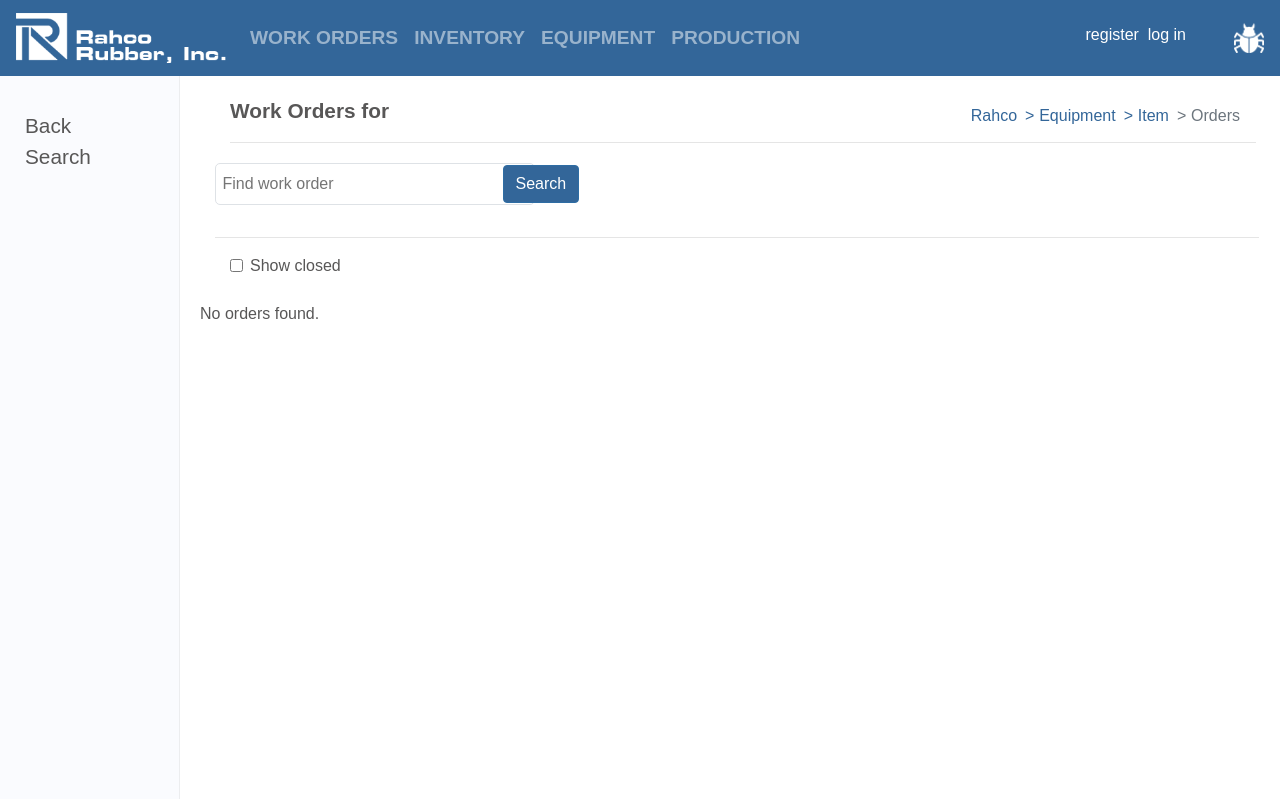
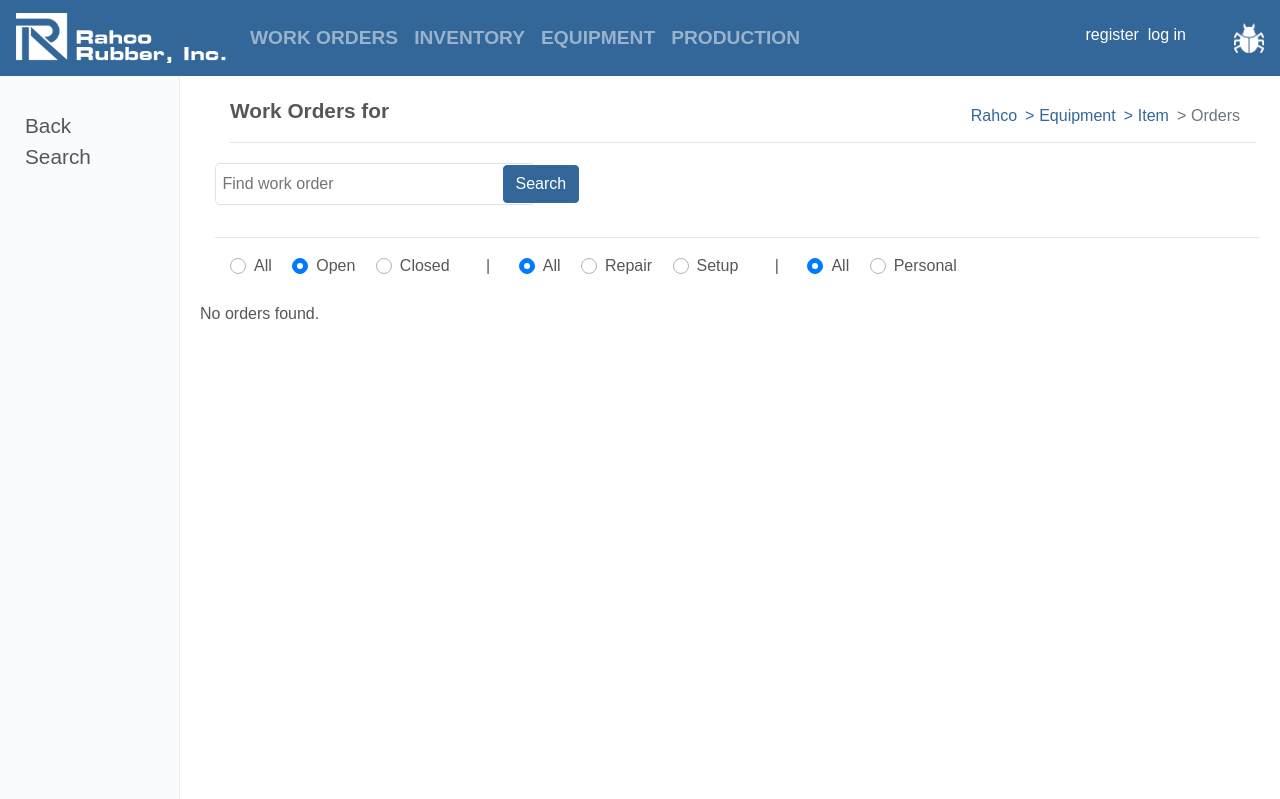
Before and after one commit to gunnerson/zERP, a Django app: template mtn/templates/mtn/order_list.html in a window 1280 px wide. Shown: the top 799 px of the page. Run offline with Django 3.2, Linux system fonts and the light colour scheme; the template is opened without the code that fills it, so the values that code supplies are empty; parts of the project's set-up code (start-up, migrations or seed data) failed here and were passed over; some libraries are stand-ins or nearby versions.

Commit message:
order list filters

```diff
--- a/mtn/templates/mtn/order_list.html
+++ b/mtn/templates/mtn/order_list.html
@@ -7,6 +7,19 @@
 
     $("#checkbox-container :checkbox").change(function() {
       document.getElementById('selectform').submit();
+    });
+
+    $("#checkbox-container :radio").change(function() {
+      document.getElementById('selectform').submit();
+    });
+
+    $("#searchButton").click(function() {
+      if($("#collapseSearch").is(":visible")){
+        $("#query").val('');
+        document.getElementById('selectform').submit();
+      } else {
+        $("#collapseSearch").show("slow");
+      }
     });
 
   {% endblock %}
@@ -25,7 +38,7 @@
       </li>
     {% endif %}
     <li>
-        <a class="side-menu-link" role="button" id="searchButton">Search</a>
+      <a class="side-menu-link" role="button" id="searchButton">Search</a>
     </li>
   </ul>
 
@@ -62,7 +75,6 @@
 {% block content %}
 
   <form method="GET" action="" id="selectform">
-
     <div class="{{ search_exp }}" id="collapseSearch">
       <div class="form-row">
         <div class="form-group col-3 align-self-center">
@@ -81,14 +93,53 @@
       {% endif %}
       <hr />
     </div>
-
     <div class="container mx-0" id="checkbox-container">
-      <div class="form-check">
-        <input type="checkbox" class="form-check-input" name="closed" id="closed" {% if closed %}checked{% endif %}>
-        <label class="form-check-label" for="closed">Show closed</label>
+      <div class="custom-control custom-radio custom-control-inline">
+        <input type="radio" id="customRadioInline7" name="closed" class="custom-control-input" value="off" {% if closed == 'off' %}checked{% endif %}>
+        <label class="custom-control-label" for="customRadioInline7">All</label>
       </div>
+      <div class="custom-control custom-radio custom-control-inline">
+        <input type="radio" id="customRadioInline8" name="closed" class="custom-control-input"  {% if closed != 'off' and closed != 'yes' %}checked{% endif %}>
+        <label class="custom-control-label" for="customRadioInline8">Open</label>
+      </div>
+      <div class="custom-control custom-radio custom-control-inline">
+        <input type="radio" id="customRadioInline9" name="closed" class="custom-control-input" value="yes" {% if closed == 'yes' %}checked{% endif %}>
+        <label class="custom-control-label" for="customRadioInline9">Closed</label>
+      </div>
+      <span class="ml-3 mr-4">|</span>
+      <div class="custom-control custom-radio custom-control-inline">
+        <input type="radio" id="customRadioInline6" name="ordertype" class="custom-control-input" {% if ordertype != 'repair' and ordertype != 'setup' %}checked{% endif %}>
+        <label class="custom-control-label" for="customRadioInline6">All</label>
+      </div>
+      <div class="custom-control custom-radio custom-control-inline">
+        <input type="radio" id="customRadioInline4" name="ordertype" class="custom-control-input" value="repair" {% if ordertype == 'repair' %}checked{% endif %}>
+        <label class="custom-control-label" for="customRadioInline4">Repair</label>
+      </div>
+      <div class="custom-control custom-radio custom-control-inline">
+        <input type="radio" id="customRadioInline5" name="ordertype" class="custom-control-input" value="setup" {% if ordertype == 'setup' %}checked{% endif %}>
+        <label class="custom-control-label" for="customRadioInline5">Setup</label>
+      </div>
+      <span class="ml-3 mr-4">|</span>
+      <div class="custom-control custom-radio custom-control-inline">
+        <input type="radio" id="customRadioInline1" name="lead" class="custom-control-input" {% if lead != 'personal' and lead != 'personal2' and lead != 'unassigned' %}checked{% endif %}>
+        <label class="custom-control-label" for="customRadioInline1">All</label>
+      </div>
+      {% if request.user|has_group:"maintenance" %}
+        <div class="custom-control custom-radio custom-control-inline">
+          <input type="radio" id="customRadioInline2" name="lead" class="custom-control-input" value="personal" {% if lead == 'personal' %}checked{% endif %}>
+          <label class="custom-control-label" for="customRadioInline2">Personal</label>
+        </div>
+         <div class="custom-control custom-radio custom-control-inline">
+          <input type="radio" id="customRadioInline3" name="lead" class="custom-control-input" value="unassigned" {% if lead == 'unassigned' %}checked{% endif %}>
+          <label class="custom-control-label" for="customRadioInline3">Unassigned</label>
+       </div>
+      {% else %}
+        <div class="custom-control custom-radio custom-control-inline">
+          <input type="radio" id="customRadioInline10" name="lead" class="custom-control-input" value="personal2" {% if lead == 'personal2' %}checked{% endif %}>
+          <label class="custom-control-label" for="customRadioInline10">Personal</label>
+        </div>
+      {% endif %}
     </div>
-
   </form>
 
   <br>
```
Also changed, not shown: mtn/views.py (+20 -4 lines).
